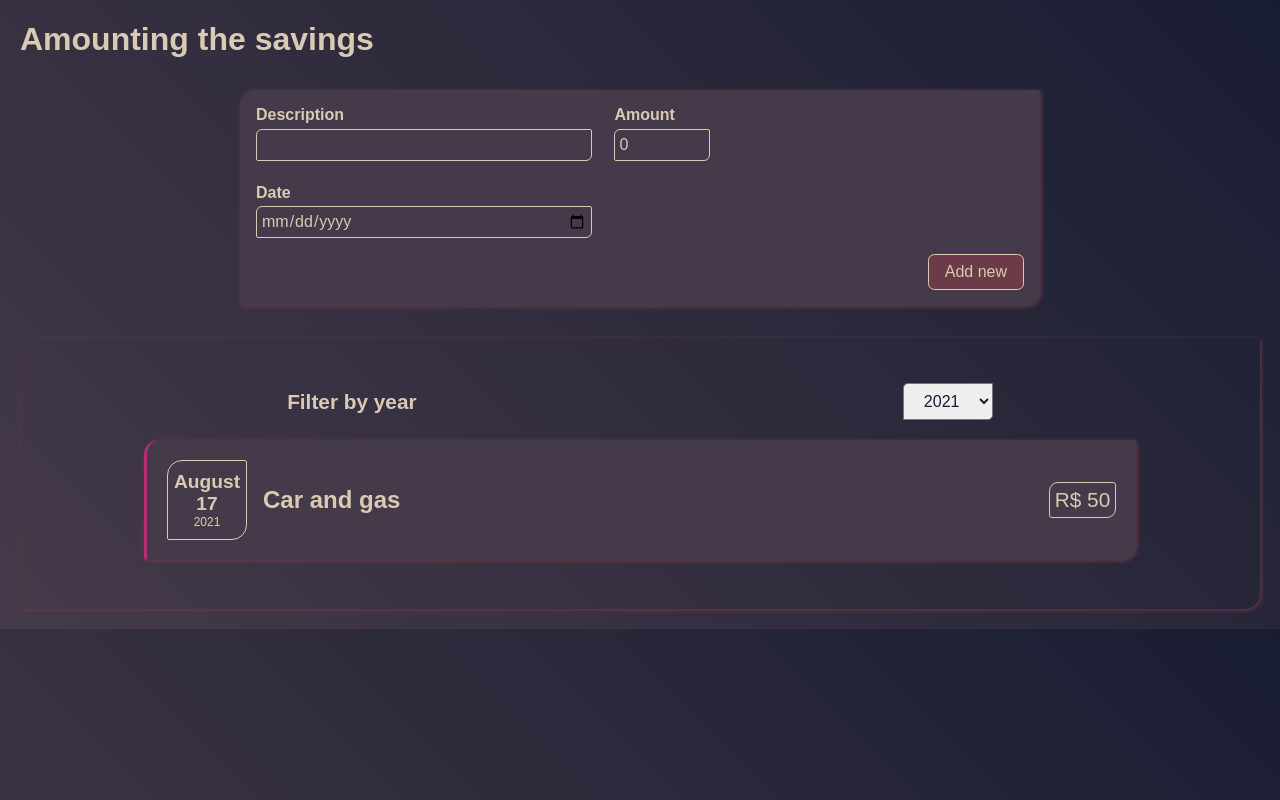
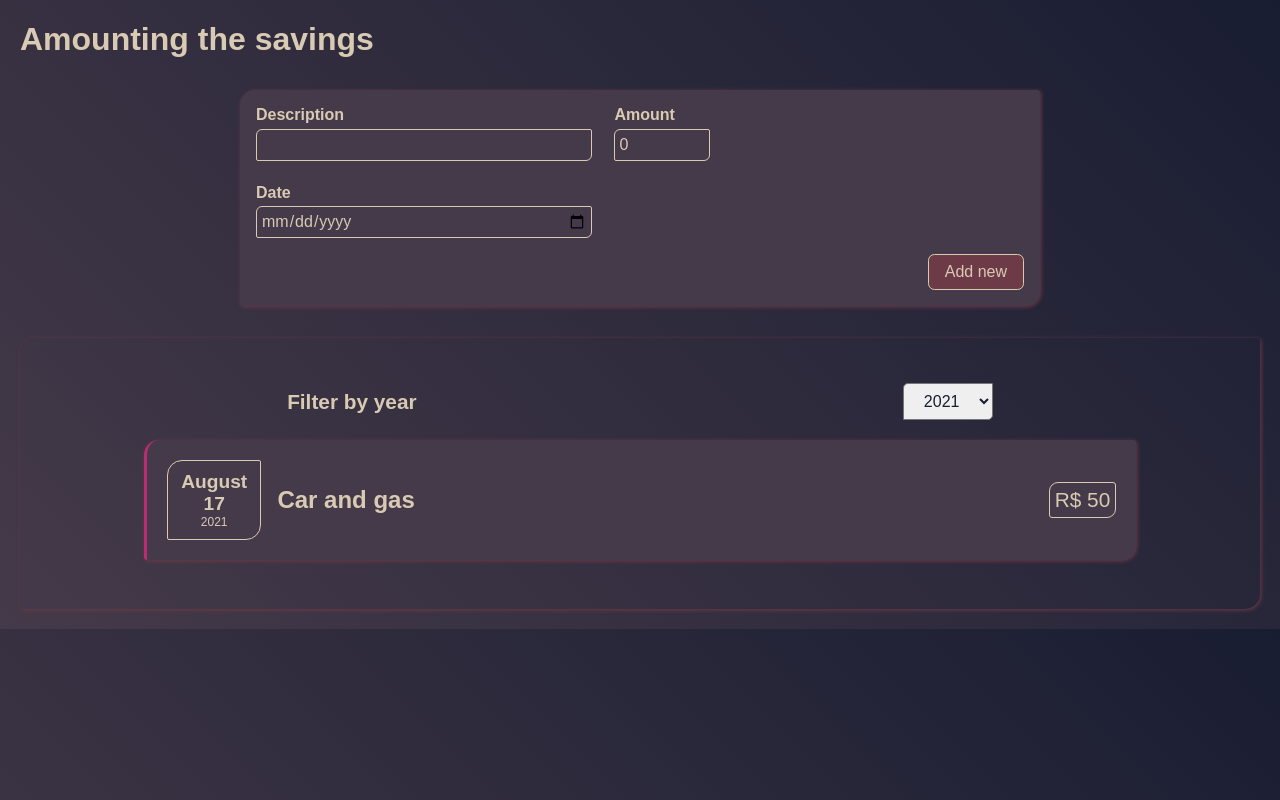
Before and after one commit to israeldvd/amounts-monitor, a React (Create React App) app in the folder react-complete/: page / in a window 1280 px wide. Built offline with nearby package versions, Linux system fonts and the light colour scheme; a web font is replaced by a local one.

Commit message:
Resize item-date to support longest month

```diff
--- a/react-complete/src/components/Amounts/ItemDate.css
+++ b/react-complete/src/components/Amounts/ItemDate.css
@@ -6,7 +6,7 @@
     align-items: center;
     justify-content: center;
     flex-direction: column;
-    width: 5rem;
+    width: 5.9rem;
     height: 5rem;
     transition: 0.3s 0.1s ease-in;
     transition-property: background-color, color;
```
